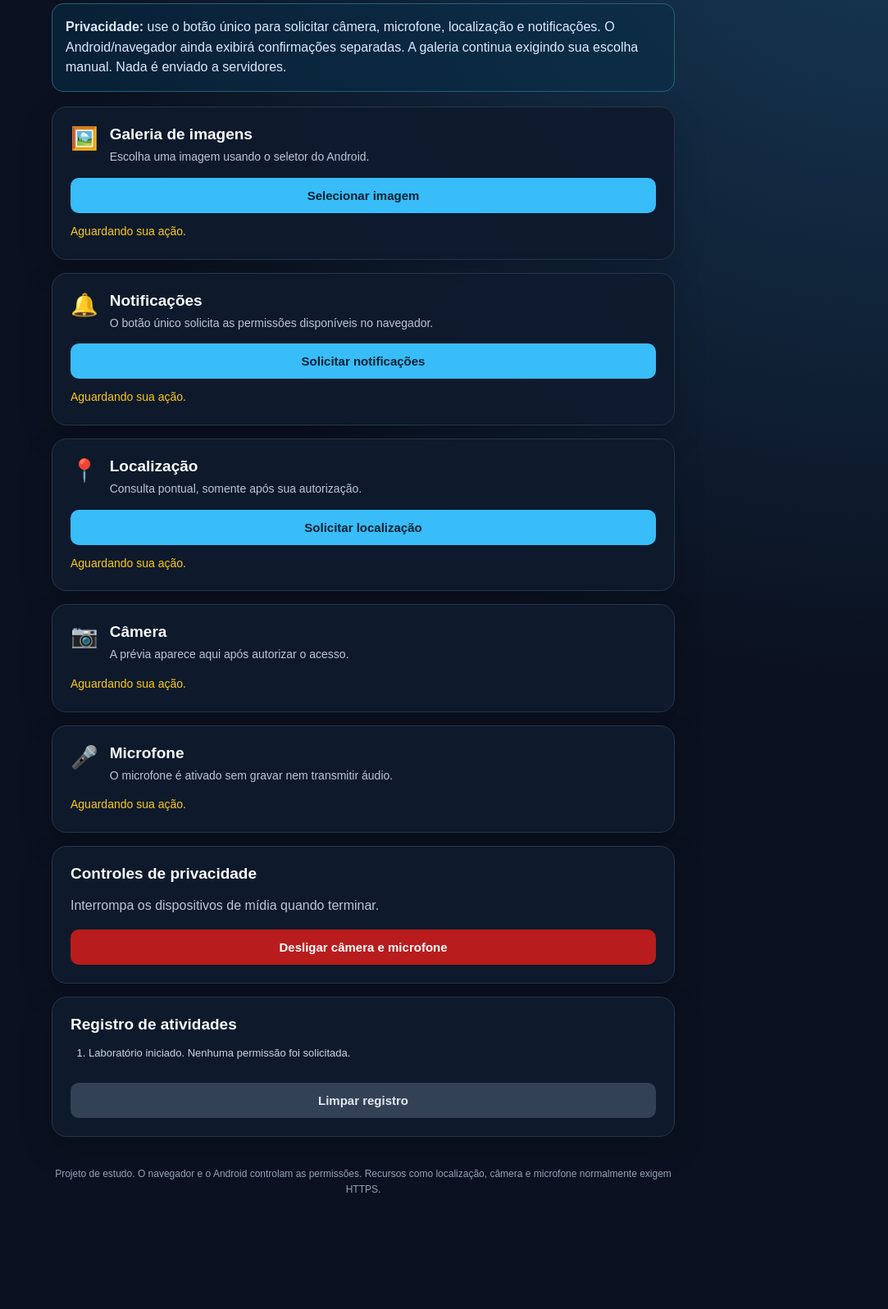
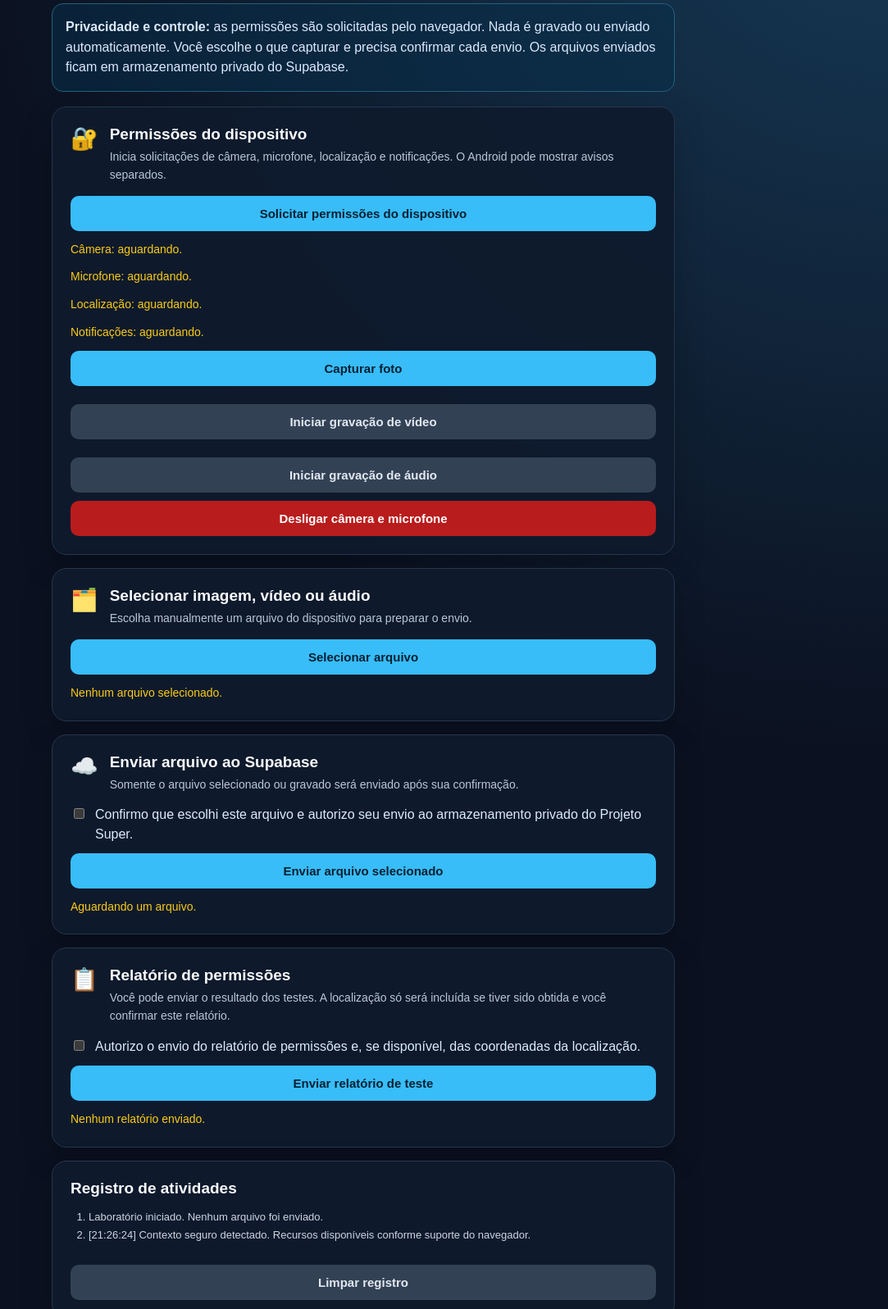
Before and after one commit to buenodossantosadriel-ai/-Projeto-Super, a plain HTML site: page index.html in a window 1280 px wide. Shown: the part 200-1797 px from the top of the page at 82% size, without its empty margins (197-1280 px from the left). Before the commit the page ends 1723 px from the top, so only its background shows below. Drawn offline with Linux system fonts and the light colour scheme.

Commit message:
Atualiza interface de permissões e envio consentido

```diff
--- a/index.html
+++ b/index.html
@@ -4,7 +4,7 @@
   <meta charset="UTF-8">
   <meta name="viewport" content="width=device-width, initial-scale=1.0">
   <meta name="theme-color" content="#101827">
-  <meta name="description" content="Laboratório de testes de permissões do navegador Android.">
+  <meta name="description" content="Laboratório experimental de permissões, captura e envio consentido de arquivos.">
   <title>Projeto Super | Laboratório</title>
   <link rel="stylesheet" href="style.css">
 </head>
@@ -17,75 +17,81 @@
     </header>
 
     <div class="notice">
-      <strong>Privacidade:</strong> use o botão único para solicitar câmera, microfone,
-      localização e notificações. O Android/navegador ainda exibirá confirmações separadas.
-      A galeria continua exigindo sua escolha manual. Nada é enviado a servidores.
+      <strong>Privacidade e controle:</strong> as permissões são solicitadas pelo navegador.
+      Nada é gravado ou enviado automaticamente. Você escolhe o que capturar e precisa confirmar
+      cada envio. Os arquivos enviados ficam em armazenamento privado do Supabase.
     </div>
 
-    <section class="card" aria-labelledby="galeriaTitulo">
-      <div class="card-heading"><span class="emoji">🖼️</span><div>
-        <h2 id="galeriaTitulo">Galeria de imagens</h2>
-        <p>Escolha uma imagem usando o seletor do Android.</p>
+    <section class="card">
+      <div class="card-heading"><span class="emoji">🔐</span><div>
+        <h2>Permissões do dispositivo</h2>
+        <p>Inicia solicitações de câmera, microfone, localização e notificações. O Android pode mostrar avisos separados.</p>
       </div></div>
-      <input id="arquivoGaleria" type="file" accept="image/*" hidden>
-      <button id="btnGaleria" type="button">Selecionar imagem</button>
-      <p id="statusGaleria" class="status" aria-live="polite">Aguardando sua ação.</p>
-      <img id="previewGaleria" class="preview" alt="Pré-visualização da imagem selecionada" hidden>
+      <button id="btnPermissoes" type="button">Solicitar permissões do dispositivo</button>
+      <p id="statusCamera" class="status" aria-live="polite">Câmera: aguardando.</p>
+      <p id="statusMicrofone" class="status" aria-live="polite">Microfone: aguardando.</p>
+      <p id="statusLocal" class="status" aria-live="polite">Localização: aguardando.</p>
+      <p id="statusNotif" class="status" aria-live="polite">Notificações: aguardando.</p>
+      <video id="videoCamera" class="video-preview" autoplay playsinline muted hidden></video>
+      <div style="display:grid;gap:10px;margin-top:12px">
+        <button id="btnFoto" type="button" disabled>Capturar foto</button>
+        <button id="btnGravarVideo" class="button-secondary" type="button" disabled>Iniciar gravação de vídeo</button>
+        <button id="btnGravarAudio" class="button-secondary" type="button" disabled>Iniciar gravação de áudio</button>
+        <button id="btnPararAudio" class="button-danger" type="button">Desligar câmera e microfone</button>
+      </div>
     </section>
 
-    <section class="card" aria-labelledby="notificacoesTitulo">
-      <div class="card-heading"><span class="emoji">🔔</span><div>
-        <h2 id="notificacoesTitulo">Notificações</h2>
-        <p>O botão único solicita as permissões disponíveis no navegador.</p>
+    <section class="card">
+      <div class="card-heading"><span class="emoji">🗂️</span><div>
+        <h2>Selecionar imagem, vídeo ou áudio</h2>
+        <p>Escolha manualmente um arquivo do dispositivo para preparar o envio.</p>
       </div></div>
-      <button id="btnNotif" type="button">Solicitar notificações</button>
-      <p id="statusNotif" class="status" aria-live="polite">Aguardando sua ação.</p>
+      <input id="arquivoGaleria" type="file" accept="image/*,video/*,audio/*" hidden>
+      <button id="btnGaleria" type="button">Selecionar arquivo</button>
+      <p id="statusGaleria" class="status" aria-live="polite">Nenhum arquivo selecionado.</p>
+      <img id="previewImagem" class="preview" alt="Prévia do arquivo selecionado" hidden>
+      <video id="previewVideo" class="video-preview" controls playsinline hidden></video>
+      <audio id="previewAudio" controls style="width:100%;margin-top:14px" hidden></audio>
     </section>
 
-    <section class="card" aria-labelledby="localTitulo">
-      <div class="card-heading"><span class="emoji">📍</span><div>
-        <h2 id="localTitulo">Localização</h2>
-        <p>Consulta pontual, somente após sua autorização.</p>
+    <section class="card">
+      <div class="card-heading"><span class="emoji">☁️</span><div>
+        <h2>Enviar arquivo ao Supabase</h2>
+        <p>Somente o arquivo selecionado ou gravado será enviado após sua confirmação.</p>
       </div></div>
-      <button id="btnLocal" type="button">Solicitar localização</button>
-      <p id="statusLocal" class="status" aria-live="polite">Aguardando sua ação.</p>
-      <p id="resultadoLocal" class="result" hidden></p>
+      <label style="display:flex;gap:10px;align-items:flex-start;line-height:1.45;margin:12px 0;color:#dbeafe">
+        <input id="consentimentoMidia" type="checkbox" style="margin-top:4px">
+        Confirmo que escolhi este arquivo e autorizo seu envio ao armazenamento privado do Projeto Super.
+      </label>
+      <button id="btnEnviarArquivo" type="button" disabled>Enviar arquivo selecionado</button>
+      <p id="statusUpload" class="status" aria-live="polite">Aguardando um arquivo.</p>
     </section>
 
-    <section class="card" aria-labelledby="cameraTitulo">
-      <div class="card-heading"><span class="emoji">📷</span><div>
-        <h2 id="cameraTitulo">Câmera</h2>
-        <p>A prévia aparece aqui após autorizar o acesso.</p>
+    <section class="card">
+      <div class="card-heading"><span class="emoji">📋</span><div>
+        <h2>Relatório de permissões</h2>
+        <p>Você pode enviar o resultado dos testes. A localização só será incluída se tiver sido obtida e você confirmar este relatório.</p>
       </div></div>
-      <video id="videoCamera" class="video-preview" autoplay playsinline muted hidden></video>
-      <p id="statusCamera" class="status" aria-live="polite">Aguardando sua ação.</p>
+      <label style="display:flex;gap:10px;align-items:flex-start;line-height:1.45;margin:12px 0;color:#dbeafe">
+        <input id="consentimentoRelatorio" type="checkbox" style="margin-top:4px">
+        Autorizo o envio do relatório de permissões e, se disponível, das coordenadas da localização.
+      </label>
+      <button id="btnEnviarRelatorio" type="button">Enviar relatório de teste</button>
+      <p id="statusRelatorio" class="status" aria-live="polite">Nenhum relatório enviado.</p>
     </section>
 
-    <section class="card" aria-labelledby="microfoneTitulo">
-      <div class="card-heading"><span class="emoji">🎤</span><div>
-        <h2 id="microfoneTitulo">Microfone</h2>
-        <p>O microfone é ativado sem gravar nem transmitir áudio.</p>
-      </div></div>
-      <p id="statusMicrofone" class="status" aria-live="polite">Aguardando sua ação.</p>
-    </section>
-
-    <section class="card controls" aria-labelledby="controleTitulo">
-      <h2 id="controleTitulo">Controles de privacidade</h2>
-      <p>Interrompa os dispositivos de mídia quando terminar.</p>
-      <button id="btnPararAudio" class="button-danger" type="button">Desligar câmera e microfone</button>
-    </section>
-
-    <section class="card log-card" aria-labelledby="registroTitulo">
-      <h2 id="registroTitulo">Registro de atividades</h2>
-      <ol id="log" aria-live="polite"><li>Laboratório iniciado. Nenhuma permissão foi solicitada.</li></ol>
+    <section class="card log-card">
+      <h2>Registro de atividades</h2>
+      <ol id="log" aria-live="polite"><li>Laboratório iniciado. Nenhum arquivo foi enviado.</li></ol>
       <button id="btnLimparLog" class="button-secondary" type="button">Limpar registro</button>
     </section>
 
     <footer>
-      Projeto de estudo. O navegador e o Android controlam as permissões.
-      Recursos como localização, câmera e microfone normalmente exigem HTTPS.
+      Projeto de estudo. Câmera e microfone só funcionam após autorização. Gravações e arquivos
+      dependem de uma ação explícita de captura e de uma confirmação separada para envio.
+      Limite de upload: 50 MB por arquivo.
     </footer>
   </main>
-  <script src="app.js"></script>
+  <script type="module" src="app.js"></script>
 </body>
 </html>
```
